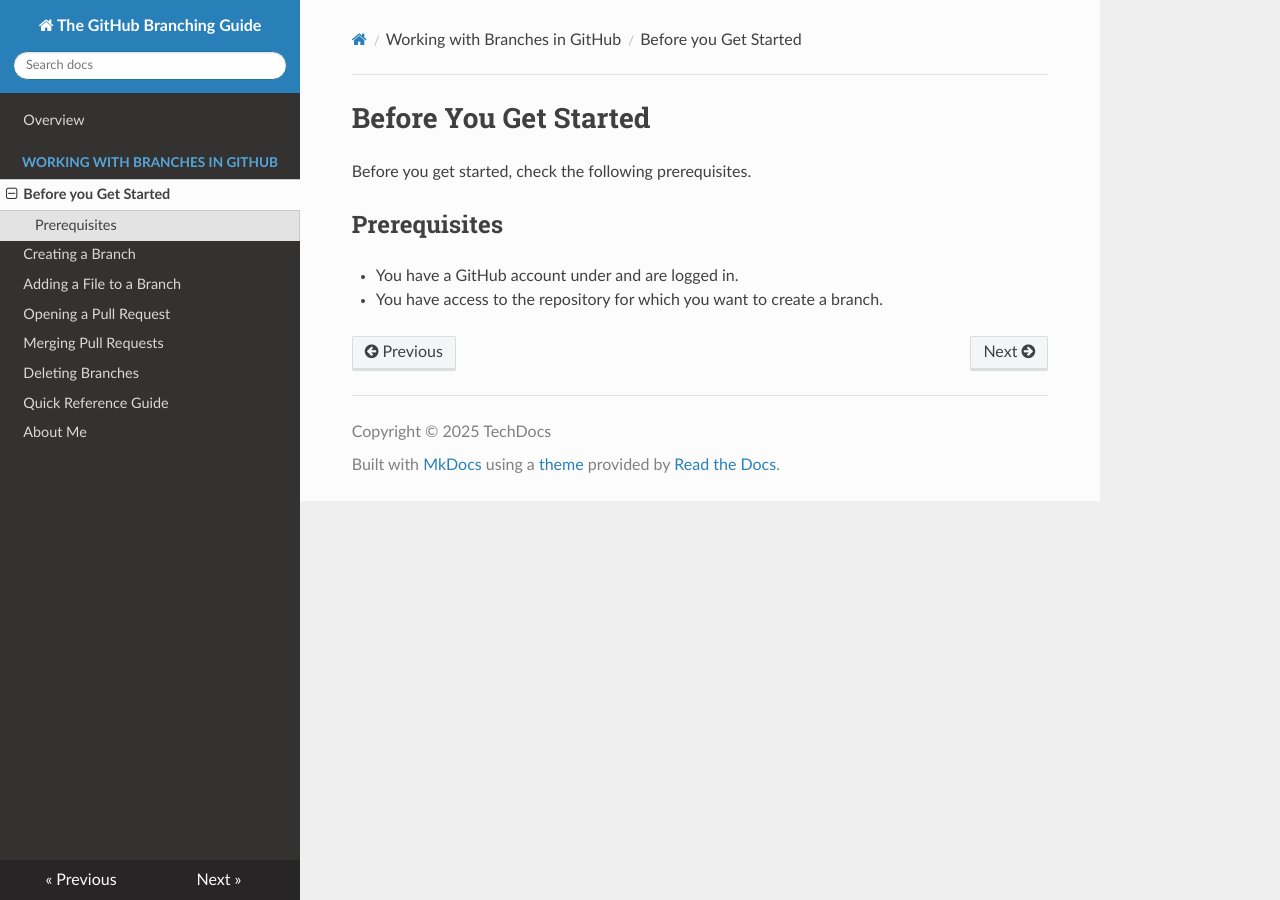
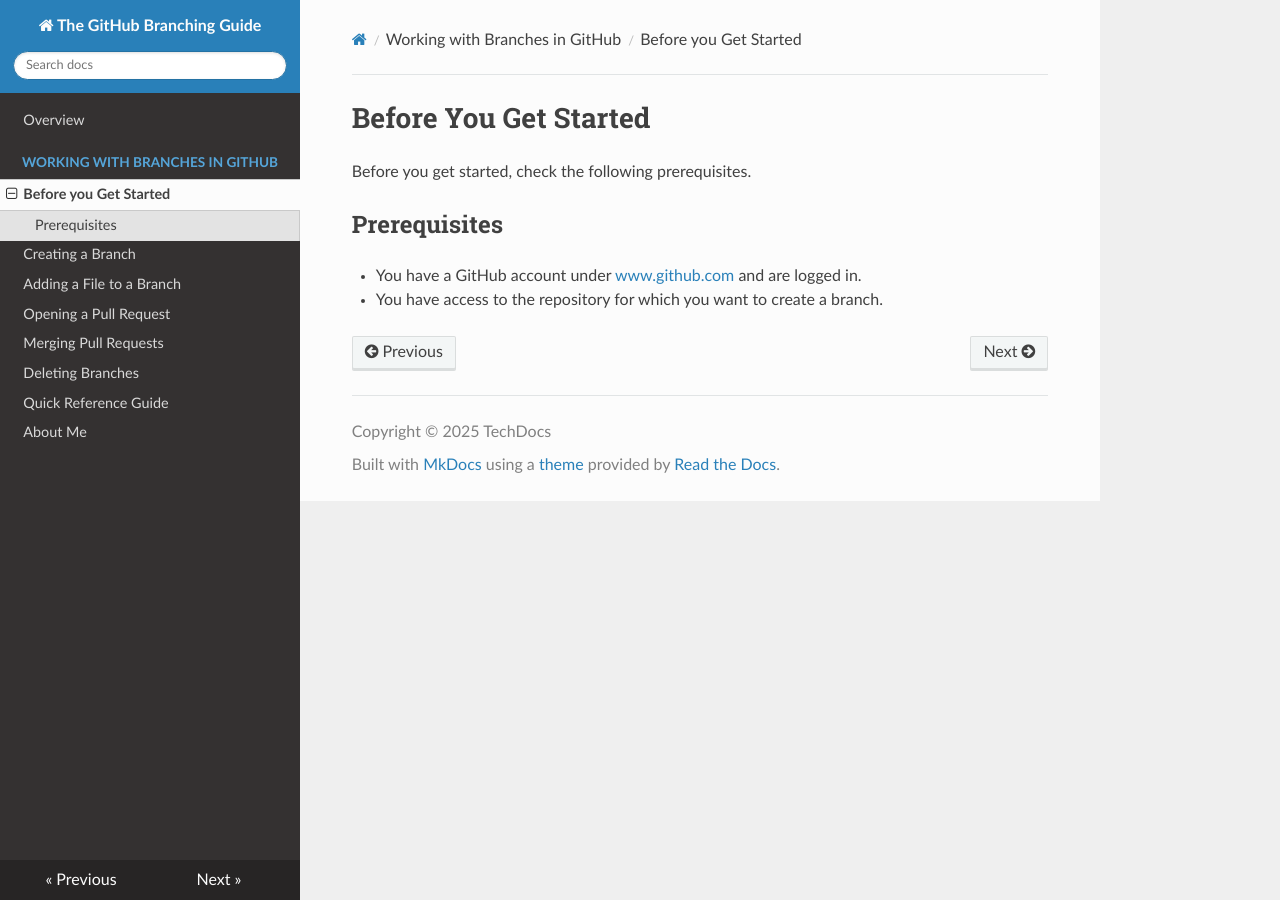
Before and after one commit to melaniesagasser/GitBranch, an MkDocs documentation site: the page built from docs/get-started.md, in a window 1280 px wide. Built offline with MkDocs 1.6.1, drawn with Linux system fonts in a browser that asks for light colours; nearby versions of some CDN libraries.

Commit message:
changed link

```diff
--- a/docs/get-started.md
+++ b/docs/get-started.md
@@ -4,5 +4,5 @@ Before you get started, check the following prerequisites.
 
 ## Prerequisites
 
-- You have a GitHub account under [](www.github.com) and are logged in.
+- You have a GitHub account under [www.github.com](https://www.github.com) and are logged in.
 - You have access to the repository for which you want to create a branch.
```
